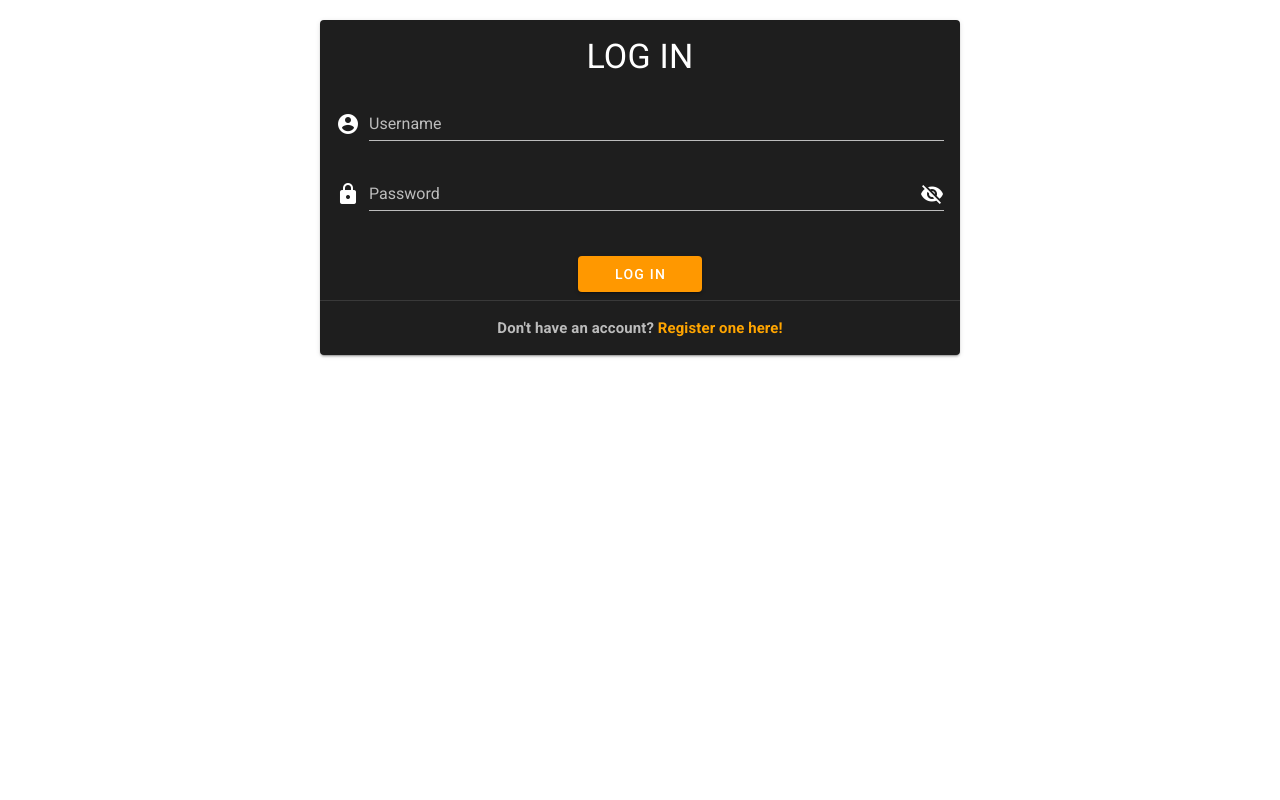
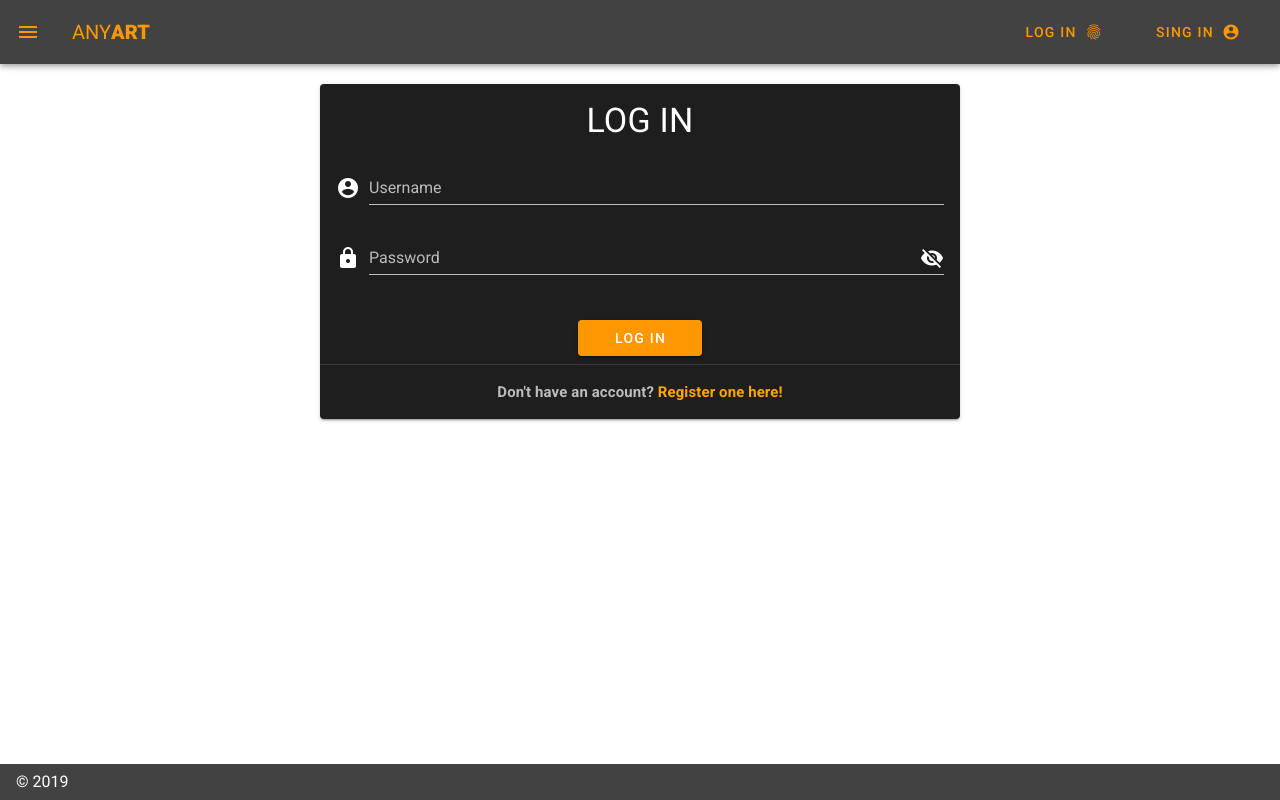
Before and after one commit to Ananas-IoT/anyart_frontend_demo, a Vue app: page /login in a window 1280 px wide. Built offline with nearby package versions, Linux system fonts and the light colour scheme.

Commit message:
add navbar and navigation-drawer without list item actions

```diff
--- a/package.json
+++ b/package.json
@@ -9,11 +9,14 @@
   },
   "dependencies": {
     "core-js": "^3.4.3",
+    "material-design-icons": "^3.0.1",
+    "material-design-icons-iconfont": "^5.0.1",
     "vue": "^2.6.10",
     "vue-router": "^3.1.3",
     "vuetify": "^2.1.0"
   },
   "devDependencies": {
+    "@mdi/font": "^4.6.95",
     "@vue/cli-plugin-babel": "^4.1.0",
     "@vue/cli-plugin-eslint": "^4.1.0",
     "@vue/cli-service": "^4.1.0",
--- a/src/App.vue
+++ b/src/App.vue
@@ -1,14 +1,20 @@
 <template>
   <v-app>
+    <Navbar></Navbar>
+    <v-content>
     <router-view></router-view>
+    </v-content>
   </v-app>
 </template>
 
 <script>
 
+  import Navbar from "./components/Navbar";
+
   export default {
     name: 'App',
     components: {
+      Navbar
     },
 
     data: () => ({
--- /dev/null
+++ b/src/components/Home.vue
@@ -0,0 +1,15 @@
+<template>
+    <div>
+
+    </div>
+</template>
+
+<script>
+    export default {
+        name: "Home"
+    }
+</script>
+
+<style scoped>
+
+</style>
--- /dev/null
+++ b/src/components/Navbar.vue
@@ -0,0 +1,56 @@
+<template>
+    <div>
+        <nav>
+            <v-navigation-drawer v-model="drawer" app clipped class="grey darken-3" dark >
+                <v-list dense>
+                    <v-list-item>
+                        <v-list-item-action>
+                        </v-list-item-action>
+                        <v-list-item-content>
+                            <v-list-item-title></v-list-item-title>
+                        </v-list-item-content>
+                    </v-list-item>
+                </v-list>
+            </v-navigation-drawer>
+            <v-app-bar app clipped-left v-toolbar-side-icon class="grey darken-3" dark>
+                <v-app-bar-nav-icon @click.stop="drawer = !drawer" class="orange--text"></v-app-bar-nav-icon>
+                <v-toolbar-title class="text-uppercase orange--text">
+                    <span>Any</span>
+                    <span class="font-weight-black">Art</span>
+                </v-toolbar-title>
+                <v-spacer></v-spacer>
+                <v-btn depressed class="grey darken-3 orange--text ma-3">
+                    <span>Log In</span>
+                    <v-icon right>fingerprint</v-icon>
+                </v-btn>
+                <v-btn depressed class="grey darken-3 orange--text ma-3">
+                    <span>Sing In</span>
+                    <v-icon right>account_circle</v-icon>
+                </v-btn>
+            </v-app-bar>
+        </nav>
+        <v-footer app class="grey darken-3" dark >
+            <span>&copy; 2019</span>
+        </v-footer>
+    </div>
+</template>
+
+<script>
+    export default {
+        name: "Navbar",
+        components: {
+
+        },
+        data() {
+            return {
+                drawer: false,
+
+            }
+        }
+
+    }
+</script>
+
+<style scoped>
+
+</style>
--- a/src/main.js
+++ b/src/main.js
@@ -2,6 +2,7 @@ import Vue from 'vue'
 import App from './App.vue'
 import vuetify from './plugins/vuetify';
 import routes from "./routes";
+import 'material-design-icons-iconfont/dist/material-design-icons.css'
 
 
 Vue.config.productionTip = false;
--- a/src/plugins/vuetify.js
+++ b/src/plugins/vuetify.js
@@ -1,7 +1,11 @@
-import Vue from 'vue';
-import Vuetify from 'vuetify/lib';
+import '@mdi/font/css/materialdesignicons.css' // Ensure you are using css-loader
+import Vue from 'vue'
+import Vuetify from 'vuetify/lib'
 
 Vue.use(Vuetify);
 
 export default new Vuetify({
-});
+    icons: {
+        iconfont: 'mdi',
+    },
+})
--- a/src/routes.js
+++ b/src/routes.js
@@ -2,6 +2,7 @@ import Vue from 'vue'
 import Router from 'vue-router'
 import LoginPage from "./components/LoginPage";
 import Registration from "./components/Registration";
+import Home from "./components/Home";
 
 Vue.use(Router);
 
@@ -18,6 +19,11 @@ export default new Router({
             path: '/registration',
             name: 'sign up',
             component: Registration
-        }
+        },
+        {
+            path: '/',
+            name: 'home',
+            component: Home
+        },
     ]
 })
```
Also changed, not shown: 1 other file (tests, documents, lock files or other folders).
